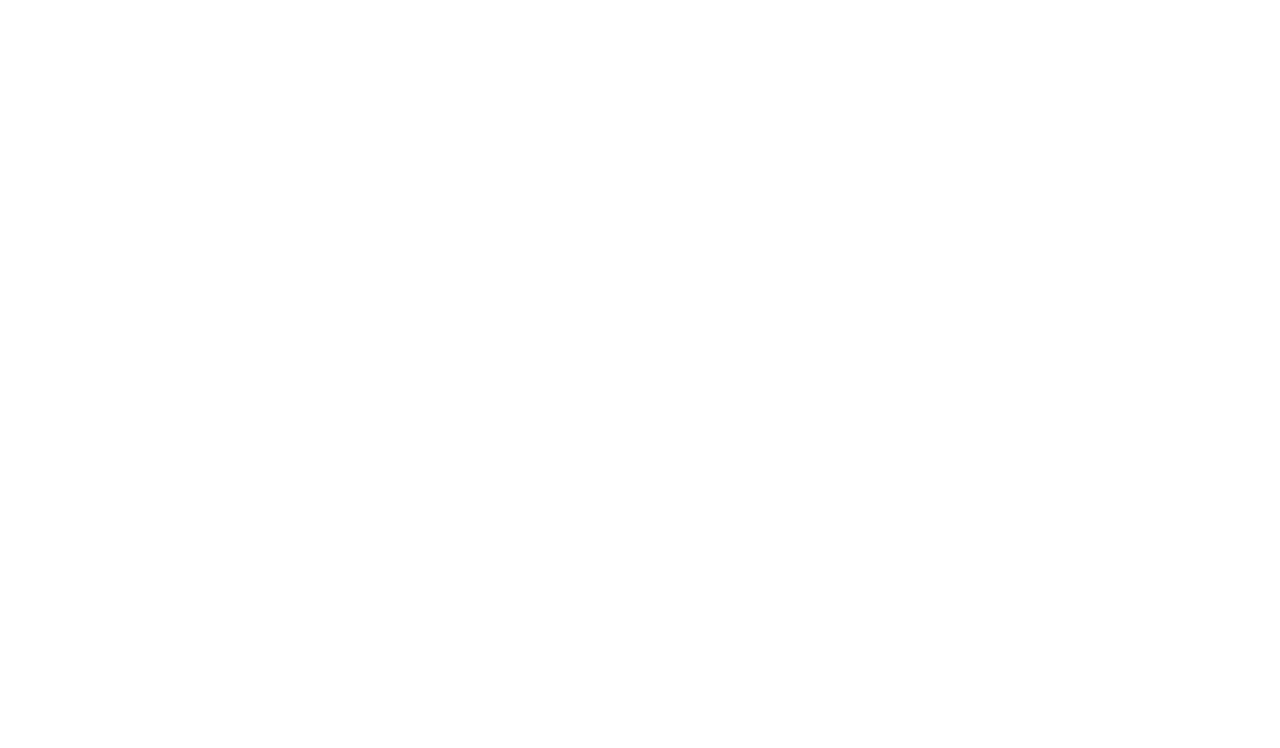
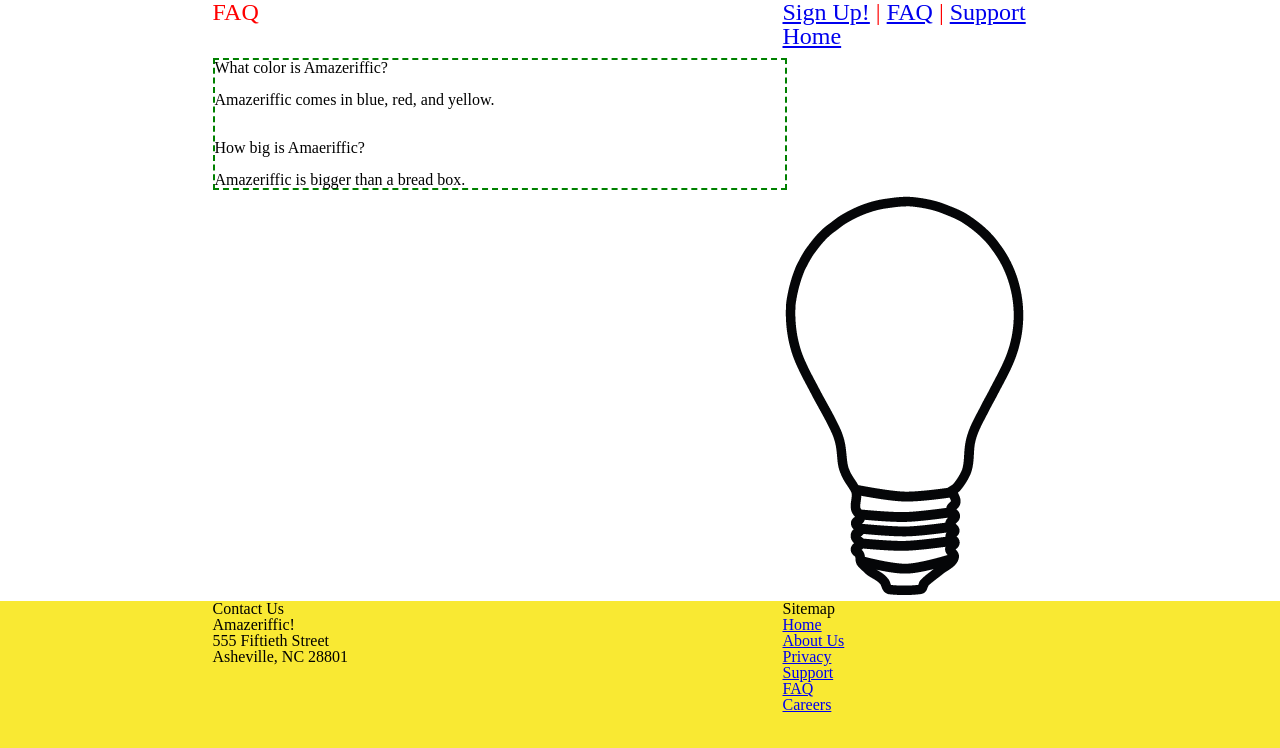
Before and after one commit to caseyndavis/P2, a plain HTML site: page faq.html in a window 1280 px wide. Drawn offline with Linux system fonts and the light colour scheme.

Commit message:
Faq with questions and stylized

```diff
--- a/faq.html
+++ b/faq.html
@@ -0,0 +1,65 @@
+<!doctype html>
+<html>
+  <head>
+    <title>Amazeriffic</title>
+    <link href="./stylesheets/reset.css" rel="stylesheet" type="text/css">
+    <link href="./stylesheets/style.css" rel="stylesheet" type="text/css">
+  </head>
+
+  <body>
+    <header>
+      <div class="container">
+        <h1>FAQ</h1>
+        <nav>
+          <a href="#">Sign Up!</a> |
+          <a href="faq.html">FAQ</a> |
+          <a href="#">Support</a>
+          <a href="index.html">Home</a>
+        </nav>
+      </div>
+    </header>
+
+    <main>
+      <div class="container">
+        <div class="left">
+          <h2>What color is Amazeriffic?</h2>
+          <br>
+          <p>Amazeriffic comes in blue, red, and yellow.</p>
+          <br>
+          <br>
+          <h3>How big is Amaeriffic?</h3>
+          <br>
+          <p>Amazeriffic is bigger than a bread box.</p>
+        </div>
+
+        <div class="right">
+          <img src="./images/lightbulb.png">
+        </div>
+      </div>
+    </main>
+
+    <footer>
+      <div class="container">
+        <div class="left">
+          <div class="contact">
+            <h5>Contact Us</h5>
+            <p>Amazeriffic!</p>
+            <p>555 Fiftieth Street</p>
+            <p>Asheville, NC 28801</p>
+          </div>
+        </div>
+        <div class="sitemap">
+          <h5>Sitemap</h5>
+          <ul>
+            <li><a href="#">Home</a></li>
+            <li><a href="#">About Us</a></li>
+            <li><a href="#">Privacy</a></li>
+            <li><a href="#">Support</a></li>
+            <li><a href="#">FAQ</a></li>
+            <li><a href="#">Careers</a></li>
+          </ul>
+        </div>
+      </div>
+    </footer>
+  </body>
+</html>
--- a/stylesheet/reset.css
+++ /dev/null
@@ -1,48 +0,0 @@
-/* http://meyerweb.com/eric/tools/css/reset/
-   v2.0 | 20110126
-   License: none (public domain)
-*/
-
-html, body, div, span, applet, object, iframe,
-h1, h2, h3, h4, h5, h6, p, blockquote, pre,
-a, abbr, acronym, address, big, cite, code,
-del, dfn, em, img, ins, kbd, q, s, samp,
-small, strike, strong, sub, sup, tt, var,
-b, u, i, center,
-dl, dt, dd, ol, ul, li,
-fieldset, form, label, legend,
-table, caption, tbody, tfoot, thead, tr, th, td,
-article, aside, canvas, details, embed,
-figure, figcaption, footer, header, hgroup,
-menu, nav, output, ruby, section, summary,
-time, mark, audio, video {
-	margin: 0;
-	padding: 0;
-	border: 0;
-	font-size: 100%;
-	font: inherit;
-	vertical-align: baseline;
-}
-/* HTML5 display-role reset for older browsers */
-article, aside, details, figcaption, figure,
-footer, header, hgroup, menu, nav, section {
-	display: block;
-}
-body {
-	line-height: 1;
-}
-ol, ul {
-	list-style: none;
-}
-blockquote, q {
-	quotes: none;
-}
-blockquote:before, blockquote:after,
-q:before, q:after {
-	content: '';
-	content: none;
-}
-table {
-	border-collapse: collapse;
-	border-spacing: 0;
-}
--- a/stylesheet/style.css
+++ /dev/null
@@ -1,52 +0,0 @@
-body {
-  background: #f9e933;
-}
-
-header, main, footer {
-  min-width: 855px;
-}
-
-header .container, main .container, footer .container {
-  max-width: 855px;
-  margin: auto;
-}
-
-header {
-  background: white;
-  overflow: auto;
-}
-
-header h1 {
-  float: left;
-  width: 570px;
-}
-
-header nav {
-  float: right;
-  width: 285px;
-}
-
-main {
-  background: white;
-  overflow: auto;
-}
-
-main .left {
-  float: left;
-  width: 570px;
-}
-
-main .right {
-  float: right;
-  width: 285px;
-}
-
-footer .left {
-  float: left;
-  width: 570px;
-}
-
-footer .sitemap {
-  float: right;
-  width: 285px;
-}
--- a/stylesheets/style.css
+++ b/stylesheets/style.css
@@ -22,7 +22,7 @@ header {
 header h1 {
   float: left;
   width: 570px;
-  font-size: x-large;
+  font-size: xxxxx-large;
 
 }
 
```
